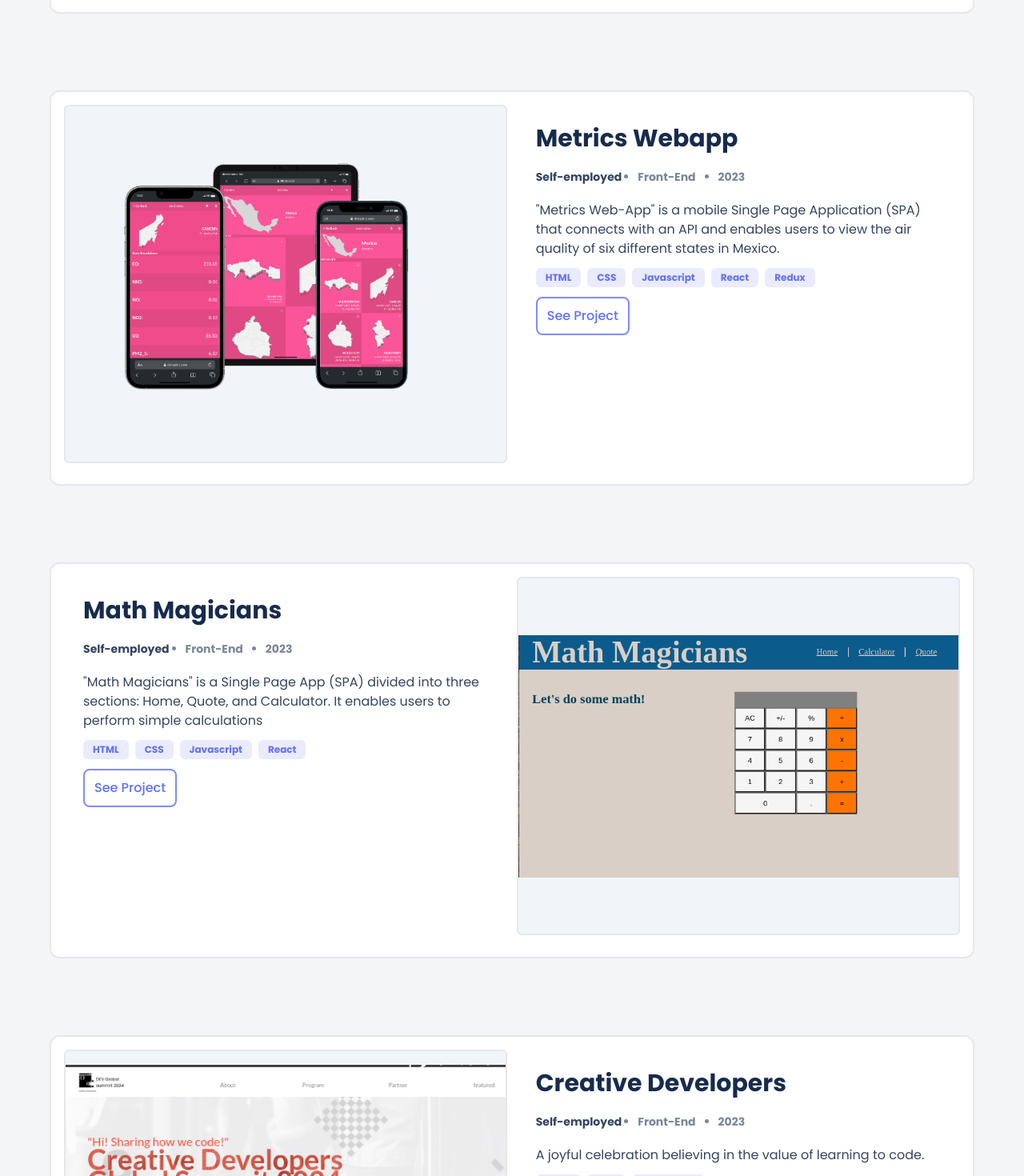
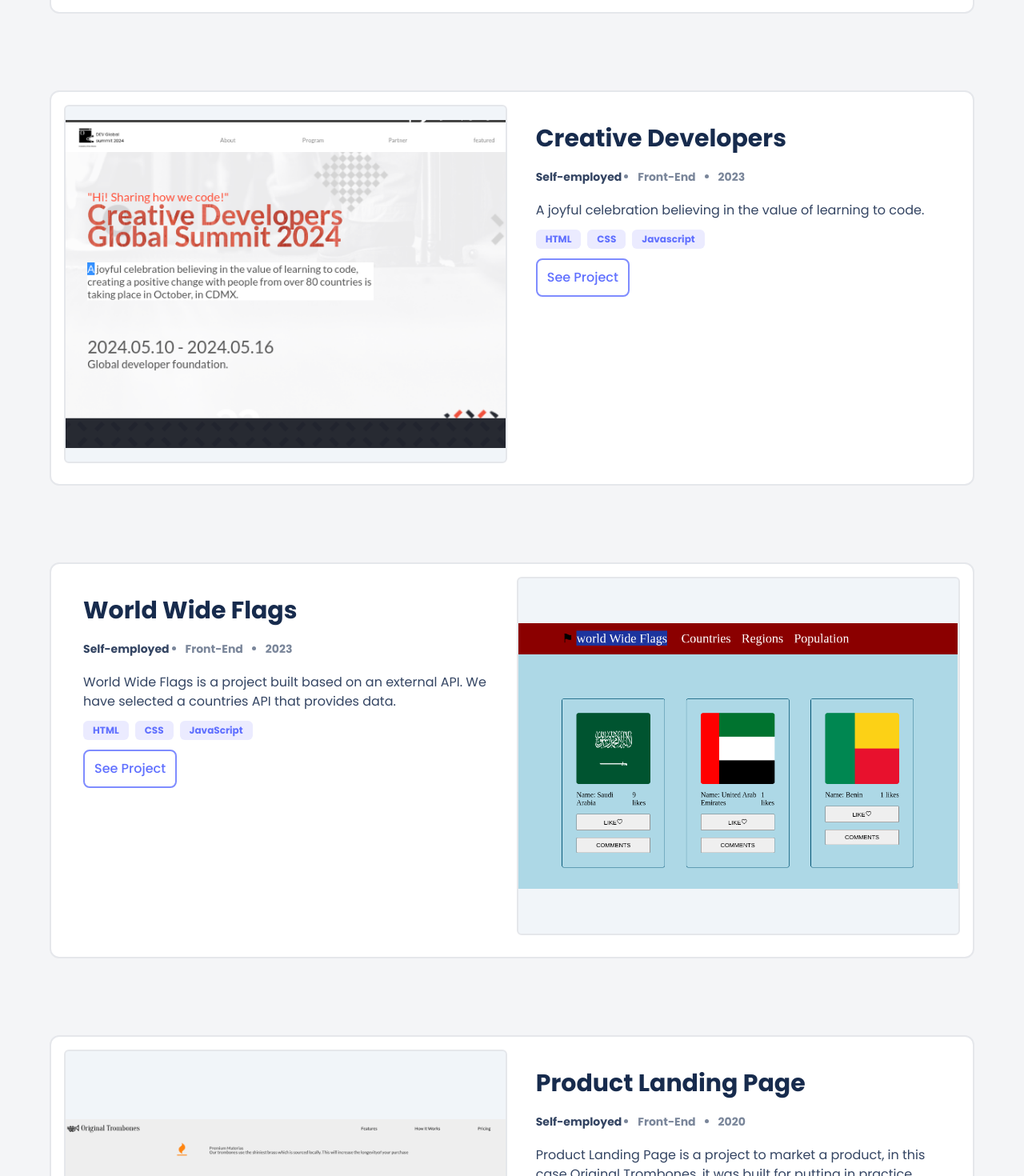
Before and after one commit to Diegogagan2587/Diegogagan2587.github.io, a React (Vite) app: page / in a window 1280 px wide. Shown: the part 3160-4630 px from the top of the page at 80% size. Built offline with nearby package versions, Linux system fonts and the light colour scheme.

Commit message:
removes unfinished or buggy projects

```diff
--- a/src/data/projects.js
+++ b/src/data/projects.js
@@ -103,39 +103,39 @@ const projects = [
     typeOfDev: 'Front-End',
     date: '2023',
   },
-  {
-    name: 'Metrics Webapp',
-    description:
-      '"Metrics Web-App" is a mobile Single Page Application (SPA) that connects with an API and enables users to view the air quality of six different states in Mexico.',
-    descriptionDesk:
-      '"Metrics Web-App" is a mobile Single Page Application (SPA) that connects with an API and enables users to view the air quality of six different states in Mexico. Users can customize the number of cities (up to six), click on a state to explore more metrics, and easily return to the main page. Built with JavaScript, React, HTML5, and CSS3.',
-    img: imgMetricsWebApp,
-    technologies: ['HTML', 'CSS', 'Javascript', 'React', 'Redux'],
-    liveVersion: 'https://diegogagan2587.github.io/metrics-webapp/',
-    source: 'https://github.com/Diegogagan2587/metrics-webapp',
+  // {
+  //   name: 'Metrics Webapp',
+  //   description:
+  //     '"Metrics Web-App" is a mobile Single Page Application (SPA) that connects with an API and enables users to view the air quality of six different states in Mexico.',
+  //   descriptionDesk:
+  //     '"Metrics Web-App" is a mobile Single Page Application (SPA) that connects with an API and enables users to view the air quality of six different states in Mexico. Users can customize the number of cities (up to six), click on a state to explore more metrics, and easily return to the main page. Built with JavaScript, React, HTML5, and CSS3.',
+  //   img: imgMetricsWebApp,
+  //   technologies: ['HTML', 'CSS', 'Javascript', 'React', 'Redux'],
+  //   liveVersion: 'https://diegogagan2587.github.io/metrics-webapp/',
+  //   source: 'https://github.com/Diegogagan2587/metrics-webapp',
 
-    imgDesk: '/assets/img/projects/metrics-web-app.png',
-    imgPopMobile: '/assets/img/projects/metrics-web-app.png',
-    company: 'Self-employed',
-    typeOfDev: 'Front-End',
-    date: '2023',
-  },
-  {
-    name: 'Math Magicians',
-    description:
-      '"Math Magicians" is a Single Page App (SPA) divided into three sections: Home, Quote, and Calculator. It enables users to perform simple calculations',
-    descriptionDesk:
-      '"Math Magicians" is a Single Page App (SPA) divided into three sections: Home, Quote, and Calculator. It enables users to perform simple calculations such as addition, subtraction, and multiplication, in addition to reading random math-related quotes. Built with JavaScript and React.',
-    img: imgMathMagicians,
-    technologies: ['HTML', 'CSS', 'Javascript', 'React'],
-    liveVersion: 'https://math-magicians-akxg.onrender.com/',
-    source: 'https://github.com/Diegogagan2587/math-magicians',
-    imgDesk: '/assets/img/projects/Math-Magicians.png',
-    imgPopMobile: '/assets/img/projects/Math-Magicians.png',
-    company: 'Self-employed',
-    typeOfDev: 'Front-End',
-    date: '2023',
-  },
+  //   imgDesk: '/assets/img/projects/metrics-web-app.png',
+  //   imgPopMobile: '/assets/img/projects/metrics-web-app.png',
+  //   company: 'Self-employed',
+  //   typeOfDev: 'Front-End',
+  //   date: '2023',
+  // },
+  // {
+  //   name: 'Math Magicians',
+  //   description:
+  //     '"Math Magicians" is a Single Page App (SPA) divided into three sections: Home, Quote, and Calculator. It enables users to perform simple calculations',
+  //   descriptionDesk:
+  //     '"Math Magicians" is a Single Page App (SPA) divided into three sections: Home, Quote, and Calculator. It enables users to perform simple calculations such as addition, subtraction, and multiplication, in addition to reading random math-related quotes. Built with JavaScript and React.',
+  //   img: imgMathMagicians,
+  //   technologies: ['HTML', 'CSS', 'Javascript', 'React'],
+  //   liveVersion: 'https://math-magicians-akxg.onrender.com/',
+  //   source: 'https://github.com/Diegogagan2587/math-magicians',
+  //   imgDesk: '/assets/img/projects/Math-Magicians.png',
+  //   imgPopMobile: '/assets/img/projects/Math-Magicians.png',
+  //   company: 'Self-employed',
+  //   typeOfDev: 'Front-End',
+  //   date: '2023',
+  // },
   // {
   //   name: 'Catalogue of things',
   //   company: 'Self-employed',
@@ -166,22 +166,22 @@ const projects = [
     typeOfDev: 'Front-End',
     date: '2023',
   },
-  {
-    name: "Today's To Do",
-    description:
-      'To-Do list is a simple project to keep track of the daily activities.',
-    img: imgTodayToDo,
-    technologies: ['HTML', 'CSS', 'Javascript'],
-    liveVersion: 'https://diegogagan2587.github.io/To-Do-List/dist/index.html',
-    source: 'https://github.com/Diegogagan2587/To-Do-List',
-    descriptionDesk:
-      'To-Do list is a simple project to keep track of the daily activities. You can add, delete, or mark as completed your tasks! Close the browser and retrieve your task later!',
-    imgDesk: '/assets/img/projects/capstone-projeect-2-desktop-popup.png',
-    imgPopMobile: '/assets/img/projects/capstone-projeect-2.png',
-    company: 'Self-employed',
-    typeOfDev: 'Front-End',
-    date: '2023',
-  },
+  // {
+  //   name: "Today's To Do",
+  //   description:
+  //     'To-Do list is a simple project to keep track of the daily activities.',
+  //   img: imgTodayToDo,
+  //   technologies: ['HTML', 'CSS', 'Javascript'],
+  //   liveVersion: 'https://diegogagan2587.github.io/To-Do-List/dist/index.html',
+  //   source: 'https://github.com/Diegogagan2587/To-Do-List',
+  //   descriptionDesk:
+  //     'To-Do list is a simple project to keep track of the daily activities. You can add, delete, or mark as completed your tasks! Close the browser and retrieve your task later!',
+  //   imgDesk: '/assets/img/projects/capstone-projeect-2-desktop-popup.png',
+  //   imgPopMobile: '/assets/img/projects/capstone-projeect-2.png',
+  //   company: 'Self-employed',
+  //   typeOfDev: 'Front-End',
+  //   date: '2023',
+  // },
   {
     name: 'World Wide Flags',
     description:
```
